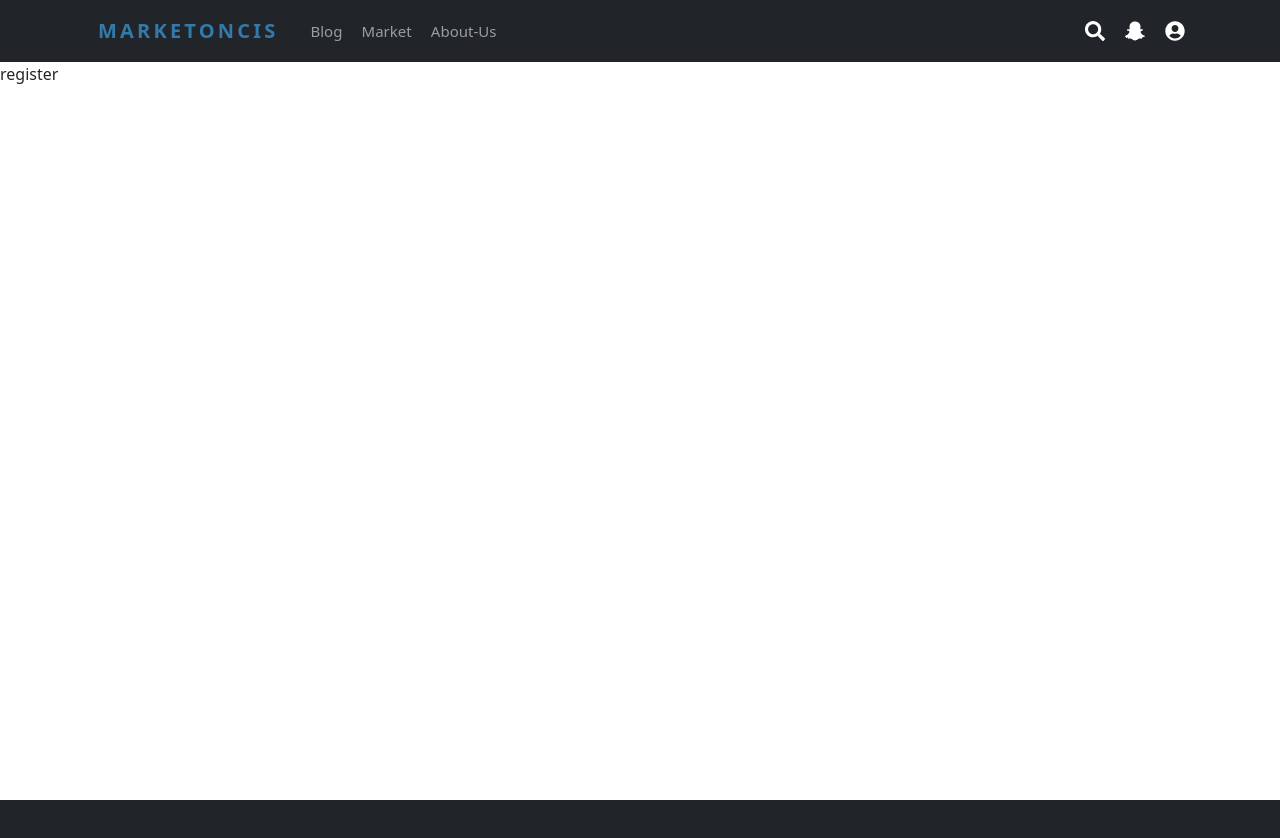
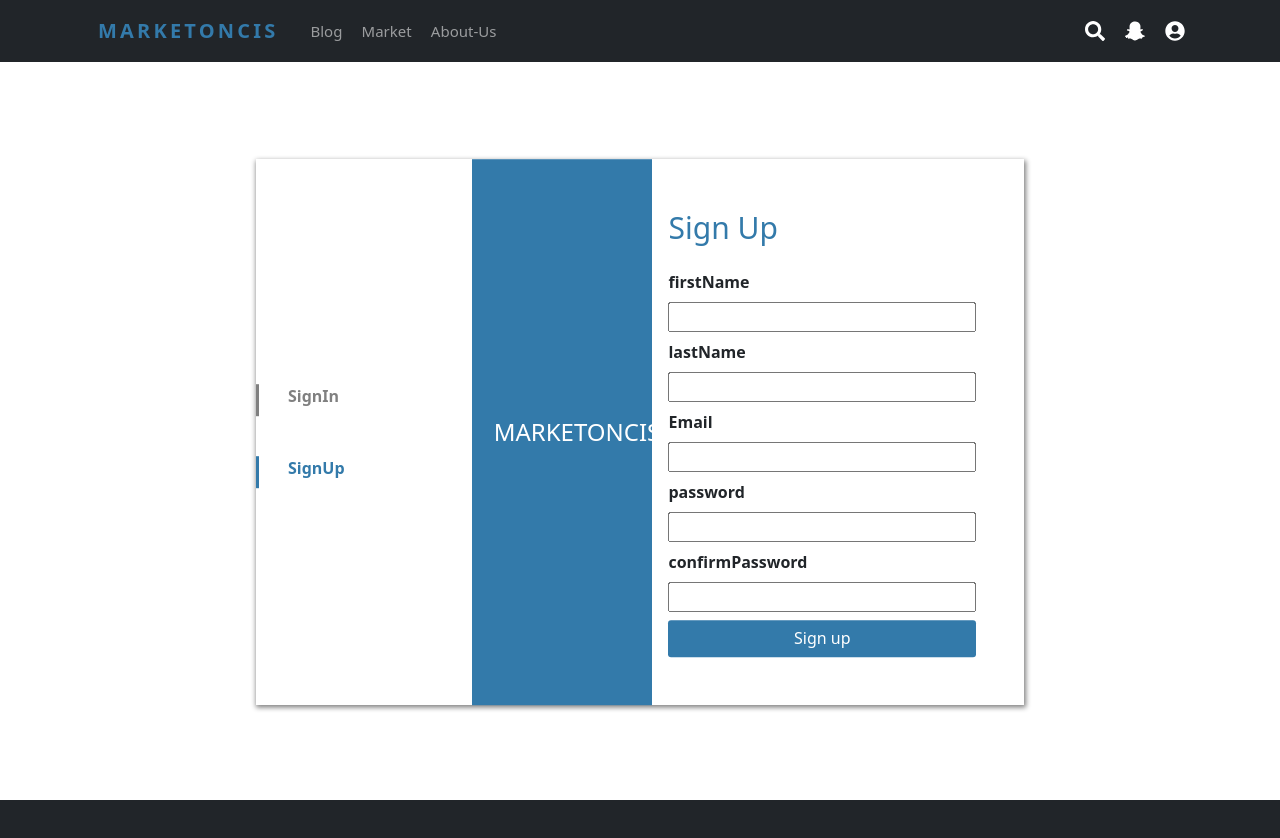
Before and after one commit to yousri-mahmoud/MARKETONCIS, a React (Create React App) app: page /register in a window 1280 px wide. Shown: the top 838 px of the page. Built offline with nearby package versions, Linux system fonts and the light colour scheme.

Commit message:
add signUp and SingIn

```diff
--- a/src/assets/scss/_register.scss
+++ b/src/assets/scss/_register.scss
@@ -0,0 +1,92 @@
+.form {
+    width: 60%;
+    @media screen and (max-width: 900px) {
+        width: 90%;
+      }
+    padding-right: 3rem;
+    margin-top: 2rem;
+    box-shadow: grey 1px 2px 5px 1px;
+    position: absolute;
+    top: 50%;
+    left: 50%;
+    transform: translate(-50%, -50%);
+
+    &__content {
+        position: relative;
+
+        &__rouet {
+            ul {
+                li  {
+                    margin: 3rem 0;
+                    font-weight: bold;
+
+
+                    a {
+                        text-decoration: none;
+
+
+                    }
+                    .active {
+                        color: $c-primary;
+
+                    }
+                    .inactive {
+                        color: gray;
+                    }
+                    a:before {
+                        content: "";
+                        border-left: 3px solid ;
+                        padding: 1rem 0rem;
+                        position: absolute;
+                        left: 0%;
+
+                    }
+
+                }
+            }
+        }
+
+
+        &__logo {
+            @media screen and (max-width: 1100px) {
+                display: none;
+                overflow: hidden;
+              }
+            background-color: $c-primary;
+            position: absolute;
+            left: 40%;
+            transform: translate(-40%, 0);
+            height: 100%;
+            h2 {
+                color: #fff;
+                position: absolute;
+                top: 50%;
+
+                transform: translate(13%, -50%);
+                font-size: 1.5rem;
+
+            }
+
+        }
+
+        &__fields {
+            padding: 3rem 0;
+            margin-left: 1rem;
+            font-weight: bold;
+            button {
+                width: 100%;
+                height: 2.3rem;
+                background-color: $c-primary;
+                color: #fff;
+                border: none;
+                border-radius: 3px;
+            }
+        }
+
+    }
+
+}
+
+.login {
+    padding: 9.6rem 0;
+}
--- a/src/assets/scss/style.css
+++ b/src/assets/scss/style.css
@@ -83,6 +83,98 @@ svg {
   left: 0;
   height: 100px;
   width: 100%;
+}
+
+.form {
+  width: 60%;
+  padding-right: 3rem;
+  margin-top: 2rem;
+  -webkit-box-shadow: grey 1px 2px 5px 1px;
+          box-shadow: grey 1px 2px 5px 1px;
+  position: absolute;
+  top: 50%;
+  left: 50%;
+  -webkit-transform: translate(-50%, -50%);
+          transform: translate(-50%, -50%);
+}
+
+@media screen and (max-width: 900px) {
+  .form {
+    width: 90%;
+  }
+}
+
+.form__content {
+  position: relative;
+}
+
+.form__content__rouet ul li {
+  margin: 3rem 0;
+  font-weight: bold;
+}
+
+.form__content__rouet ul li a {
+  text-decoration: none;
+}
+
+.form__content__rouet ul li .active {
+  color: #337aaa;
+}
+
+.form__content__rouet ul li .inactive {
+  color: gray;
+}
+
+.form__content__rouet ul li a:before {
+  content: "";
+  border-left: 3px solid;
+  padding: 1rem 0rem;
+  position: absolute;
+  left: 0%;
+}
+
+.form__content__logo {
+  background-color: #337aaa;
+  position: absolute;
+  left: 40%;
+  -webkit-transform: translate(-40%, 0);
+          transform: translate(-40%, 0);
+  height: 100%;
+}
+
+@media screen and (max-width: 1100px) {
+  .form__content__logo {
+    display: none;
+    overflow: hidden;
+  }
+}
+
+.form__content__logo h2 {
+  color: #fff;
+  position: absolute;
+  top: 50%;
+  -webkit-transform: translate(13%, -50%);
+          transform: translate(13%, -50%);
+  font-size: 1.5rem;
+}
+
+.form__content__fields {
+  padding: 3rem 0;
+  margin-left: 1rem;
+  font-weight: bold;
+}
+
+.form__content__fields button {
+  width: 100%;
+  height: 2.3rem;
+  background-color: #337aaa;
+  color: #fff;
+  border: none;
+  border-radius: 3px;
+}
+
+.login {
+  padding: 9.6rem 0;
 }
 
 .market h4 {
--- a/src/assets/scss/style.scss
+++ b/src/assets/scss/style.scss
@@ -1,3 +1,3 @@
 @import "./utils/colors", "./utils/typography", "./main", "./home", "./about",
-  "./nav", "./footer", "./login", "./register", "./market", "./profile",
+  "./nav", "./footer", "./register", "./market", "./profile",
   "./social";
--- /dev/null
+++ b/src/components/auth/Login.jsx
@@ -0,0 +1,66 @@
+import FormikField from "../../shared/formik/FormikField"
+import { Formik, Form, } from "formik";
+import { NavLink} from "react-router-dom";
+import * as yup from "yup";
+
+
+const LoginComponent = () => {
+    const initialValues = {
+        email: "",
+        password:""
+      };
+
+      const onSubmit = (values) =>
+      console.log(values);
+      const validationSchema = yup.object({
+
+        password: yup.string().required("password field is required "),
+        email: yup
+          .string()
+          .email("Please enter a valid email address")
+          .required("Email field is required"),
+      });
+    return (
+      <div className="form ">
+      <div className="form__content d-flex justify-content-between align-items-center">
+        <div className="form__content__rouet  col-lg-1">
+        <ul>
+        <li><NavLink   className={({ isActive }) => (isActive ? 'active' : 'inactive')} to="/login"> SignIn </NavLink></li>
+          <li><NavLink  end   className={({ isActive }) => (isActive ? 'active' : 'inactive')} to="/register">SignUp</NavLink></li>
+        </ul>
+        </div>
+
+        <div className="form__content__logo col-lg-3 ">
+            <h2>MARKETONCIS</h2>
+        </div>
+        <div className=" form__content__fields login">
+        <h2>Sign In</h2>
+
+        <Formik
+        className="col-lg-8"
+        initialValues={initialValues}
+        onSubmit={onSubmit}
+        validationSchema={validationSchema}
+      >
+        {(forimk) => {
+          return (
+            <Form>
+              <FormikField label="Email" name="email" type="email" />
+              <FormikField label="password" name="password" type="password" />
+              <button className="submit__form" type="submit">
+              Sign In
+              </button>
+            </Form>
+          );
+        }}
+      </Formik>
+        </div>
+
+
+      </div>
+
+    </div>
+    )
+}
+
+export default LoginComponent
--- /dev/null
+++ b/src/components/auth/Register.jsx
@@ -0,0 +1,72 @@
+import FormikField from "../../shared/formik/FormikField";
+import { Formik, Form } from "formik";
+import { NavLink} from "react-router-dom";
+import * as yup from "yup";
+
+const RegisterComponent = () => {
+  const initialValues = {
+    firstname: "",
+    lastname: "",
+    email: "",
+    password: "",
+    confirmPassword: "",
+  };
+
+  const onSubmit = (values) => console.log(values);
+  const validationSchema = yup.object({
+    firstName: yup.string().required("first name is required "),
+    password: yup.string().required("password field is required "),
+    confirmPassword: yup
+      .string()
+      .oneOf([yup.ref("password"), null], "Passwords must match"),
+    email: yup
+      .string()
+      .email("Please enter a valid email address")
+      .required("Email field is required"),
+  });
+  return (
+    <div className="form">
+      <div className="form__content d-flex justify-content-between align-items-center">
+        <div className="form__content__rouet  col-lg-1">
+        <ul>
+          <li><NavLink   className={({ isActive }) => (isActive ? 'active' : 'inactive')} to="/login"> SignIn </NavLink></li>
+          <li><NavLink  end   className={({ isActive }) => (isActive ? 'active' : 'inactive')} to="/register">SignUp</NavLink></li>
+        </ul>
+        </div>
+
+        <div className="form__content__logo col-lg-3">
+            <h2>MARKETONCIS</h2>
+        </div>
+        <div className=" form__content__fields">
+          <h2>Sign up</h2>
+        <Formik
+        className="col-lg-8"
+        initialValues={initialValues}
+        onSubmit={onSubmit}
+        validationSchema={validationSchema}
+      >
+        {(forimk) => {
+          return (
+            <Form>
+              <FormikField label="firstName" name="firstName" type="text" />
+              <FormikField label="lastName" name="lastName" type="text" />
+              <FormikField label="Email" name="email" type="email" />
+              <FormikField label="password" name="password" type="password" />
+              <FormikField label="confirmPassword" name="confirmPassword" type="password" />
+              <button className="submit__form" type="submit">
+                Sign up
+              </button>
+            </Form>
+          );
+        }}
+      </Formik>
+        </div>
+
+
+      </div>
+
+    </div>
+  );
+};
+
+export default RegisterComponent;
--- a/src/views/auth/login.jsx
+++ b/src/views/auth/login.jsx
@@ -1,7 +1,10 @@
-import React from "react";
-
+import LoginComponent from "../../components/auth/Login"
 function Login() {
-  return <div>login</div>;
+  return (
+      <div>
+        <LoginComponent />
+      </div>
+  )
 }
 
 export default Login;
--- a/src/views/auth/register.jsx
+++ b/src/views/auth/register.jsx
@@ -1,7 +1,12 @@
 import React from "react";
+import RegisterComponent from "../../components/auth/Register";
 
 function Register() {
-  return <div>register</div>;
+  return (
+    <div>
+      <RegisterComponent />
+    </div>
+  )
 }
 
 export default Register;
```
Also changed, not shown: src/assets/scss/_login.scss (deleted), 1 other file (tests, documents, lock files or other folders).
